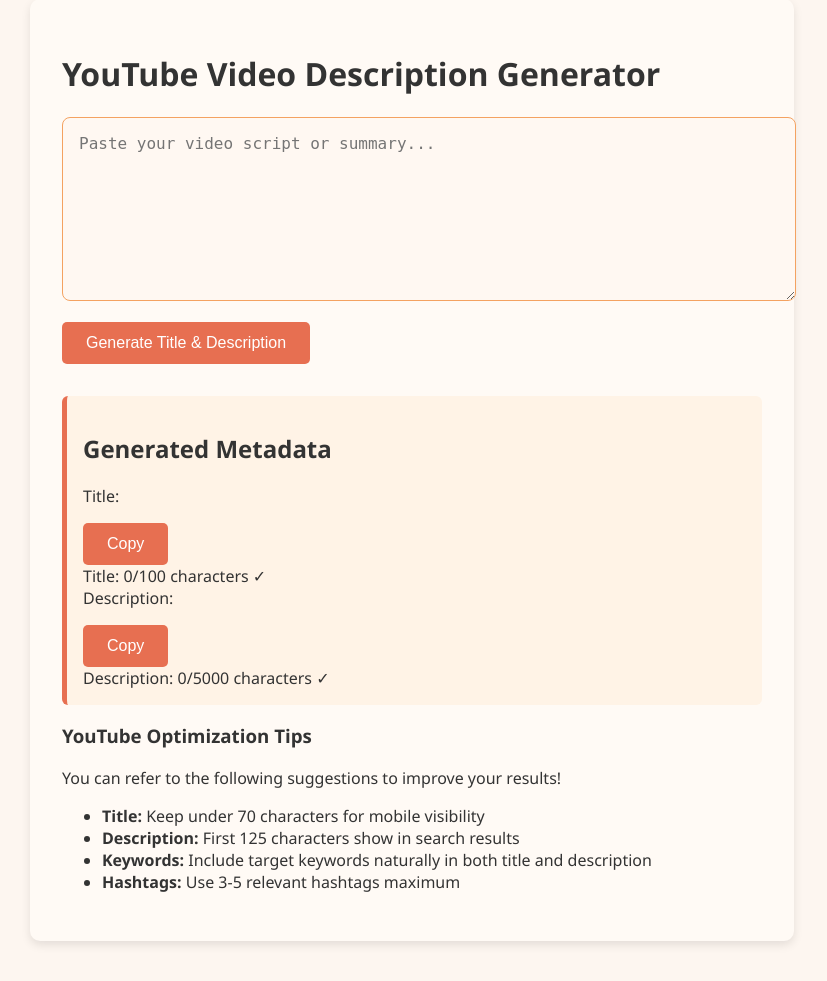
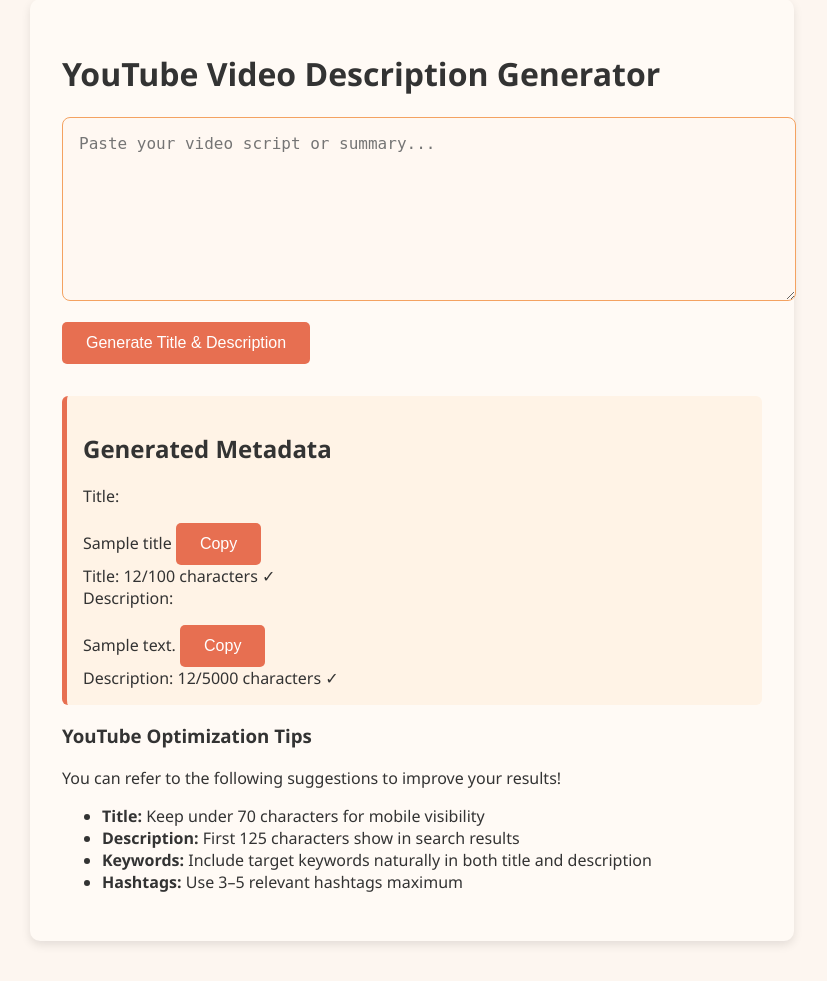
Before and after one commit to reeteesha-roy/yt-description-generator, a Flask app: template templates/index.html in a window 1280 px wide. Shown: the part 41-1022 px from the top of the page, without its empty margins (228-1055 px from the left). Run offline with Flask 3, Linux system fonts and the light colour scheme; the template is opened without the code that fills it: most values are stand-ins (such as "Sample title", 1, 10 or a date in 2020).

Commit message:
Update index.html

```diff
--- a/templates/index.html
+++ b/templates/index.html
@@ -14,14 +14,14 @@
       <button type="submit">Generate Title & Description</button>
     </form>
 
-    {% if title_desc %}
+    {% if title and description %}
     <div class="output-box">
       <h2>Generated Metadata</h2>
 
       <div class="result-section">
         <div class="result-title">Title:</div>
         <div class="result-content" id="generated-title">
-          {{ title_desc.split('Title: ')[1].split('Description: ')[0].strip() }}
+          {{ title }}
           <button class="copy-btn" onclick="copyToClipboard('generated-title')">Copy</button>
         </div>
         <div class="character-counter">
@@ -34,7 +34,7 @@
       <div class="result-section">
         <div class="result-title">Description:</div>
         <div class="result-content" id="generated-description">
-          {{ title_desc.split('Description: ')[1].strip() }}
+          {{ description }}
           <button class="copy-btn" onclick="copyToClipboard('generated-description')">Copy</button>
         </div>
         <div class="character-counter">
@@ -47,14 +47,12 @@
 
     <div class="tips-section">
       <h3>YouTube Optimization Tips</h3>
-      <p>
-        You can refer to the following suggestions to improve your results!
-      </p>
+      <p>You can refer to the following suggestions to improve your results!</p>
       <ul>
         <li><strong>Title:</strong> Keep under 70 characters for mobile visibility</li>
         <li><strong>Description:</strong> First 125 characters show in search results</li>
         <li><strong>Keywords:</strong> Include target keywords naturally in both title and description</li>
-        <li><strong>Hashtags:</strong> Use 3-5 relevant hashtags maximum</li>
+        <li><strong>Hashtags:</strong> Use 3–5 relevant hashtags maximum</li>
       </ul>
     </div>
     {% endif %}
@@ -66,18 +64,15 @@
       const descElement = document.getElementById('generated-description');
 
       if (titleElement && descElement) {
-        // Get text content without buttons
         const titleText = titleElement.childNodes[0].textContent.trim();
         const descText = descElement.childNodes[0].textContent.trim();
 
         const titleCount = titleText.length;
         const descCount = descText.length;
 
-        // Update counters
         document.getElementById('title-count').textContent = titleCount;
         document.getElementById('desc-count').textContent = descCount;
 
-        // Update title counter styling
         const titleCounter = document.getElementById('title-counter');
         titleCounter.className = 'counter-item';
         if (titleCount <= 70) {
@@ -91,7 +86,6 @@
           titleCounter.innerHTML = `Title: <span id="title-count">${titleCount}</span>/100 characters ❌`;
         }
 
-        // Update description counter styling
         const descCounter = document.getElementById('desc-counter');
         descCounter.className = 'counter-item';
         if (descCount <= 4000) {
@@ -112,7 +106,6 @@
       const text = element.childNodes[0].textContent.trim();
 
       navigator.clipboard.writeText(text).then(() => {
-        // Temporarily change button text
         const button = element.querySelector('.copy-btn');
         const originalText = button.textContent;
         button.textContent = 'Copied!';
@@ -125,7 +118,6 @@
       });
     }
 
-    // Initialize character counting when page loads
     document.addEventListener('DOMContentLoaded', function() {
       updateCharacterCount();
     });
```
